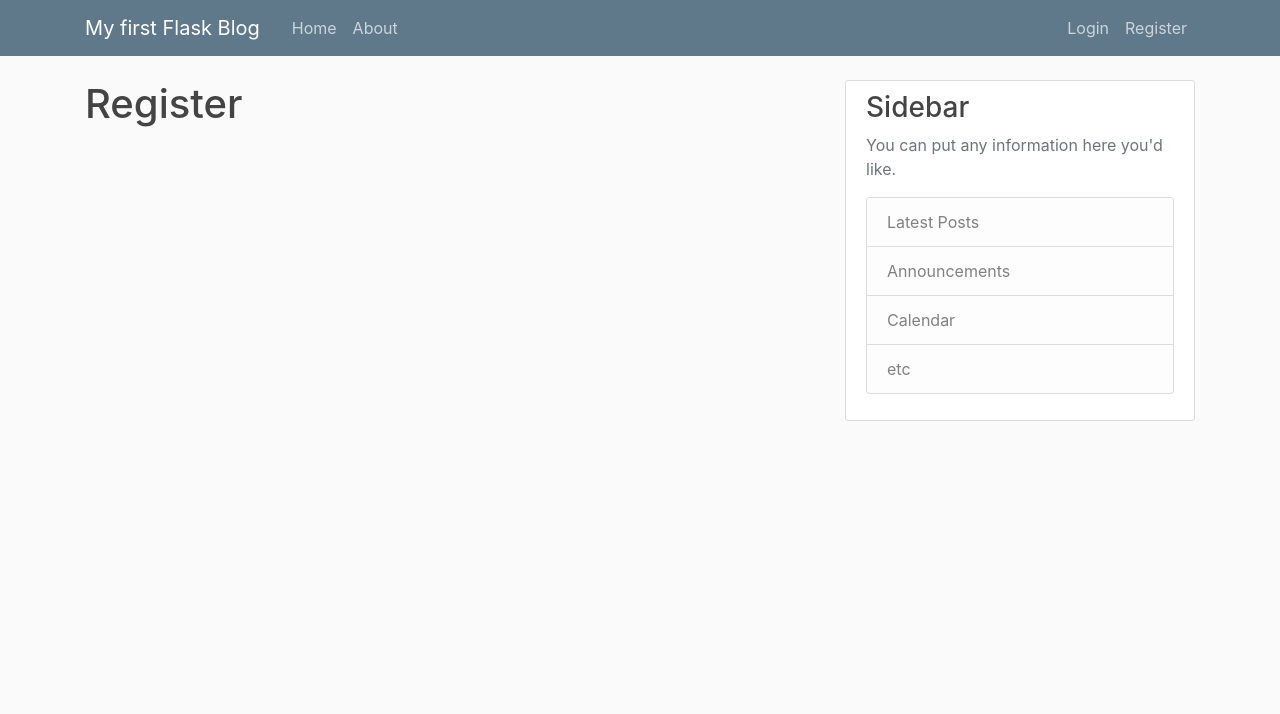
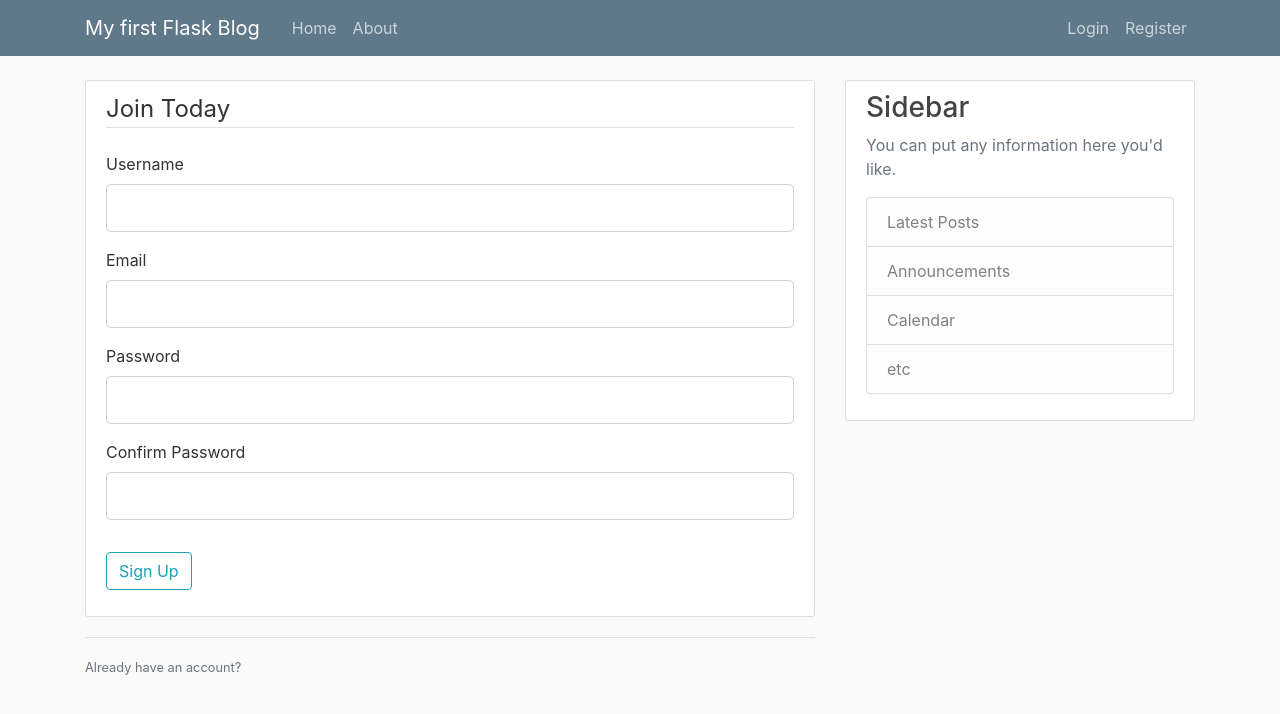
Before and after one commit to astang/myflaskblog, a Flask app: page /register in a window 1280 px wide. Shown: the top 714 px of the page. Run offline with Flask 2, Linux system fonts and the light colour scheme; some libraries are stand-ins or nearby versions.

Commit message:
myflaskblog.py changed from wtfforms to wtforms and added content for register.html

```diff
--- a/forms.py
+++ b/forms.py
@@ -1,7 +1,7 @@
 #Flasi extensions to write python code which will be converted to html (WebDeveloper are writing Forms in html)
 from flask_wtf import FlaskForm
-from wtfforms import StringField, PasswordField, SubmitField, BooleanField
-from wtfforms.validators import DataRequired, Length, Email, EqualTo
+from wtforms import StringField, PasswordField, SubmitField, BooleanField
+from wtforms.validators import DataRequired, Length, Email, EqualTo
 
 class RegistrationForm(FlaskForm):
     username = StringField('Username', validators=[DataRequired(), Length(min=2, max=20)])
--- a/templates/register.html
+++ b/templates/register.html
@@ -1,4 +1,38 @@
 {% extends "layout.html" %}
 {% block content %}
-    <h1>Register</h1>
+    <!-- class included in main.css -->
+    <div class="content-section">
+        <form method="POST" action="">
+            <!-- hidden_tag method (addidng csrf - crossside token) in combination with secret key: protect form against certain attacks -->
+            {{form.hidden_tag()}}
+            <fieldset class="form-group">
+                <legend class="border-bottom mb-4"> Join Today </legend>
+                <div class="form-group">
+                    <!-- Variables specified in forms.py -->
+                    {{form.username.label(class="form-control-label")}}
+                    {{form.username(class="form-control form-control-lg")}}
+                </div>
+                <div class="form-group">
+                    {{form.email.label(class="form-control-label")}}
+                    {{form.email(class="form-control form-control-lg")}}
+                </div>
+                <div class="form-group">
+                    {{form.password.label(class="form-control-label")}}
+                    {{form.password(class="form-control form-control-lg")}}
+                </div>
+                <div class="form-group">
+                    {{form.confirm_password.label(class="form-control-label")}}
+                    {{form.confirm_password(class="form-control form-control-lg")}}
+                </div>
+            </fieldset>
+            <div class="form-group">
+                {{form.submit(class="btn btn-outline-info")}}
+            </div>
+        </form>
+    </div>
+    <div class="border-top pt-3">
+        <small class="text-muted">
+            Already have an account? <a class="ml-2" href=""></a>
+        </small>
+    </div>
 {% endblock content %}
```
